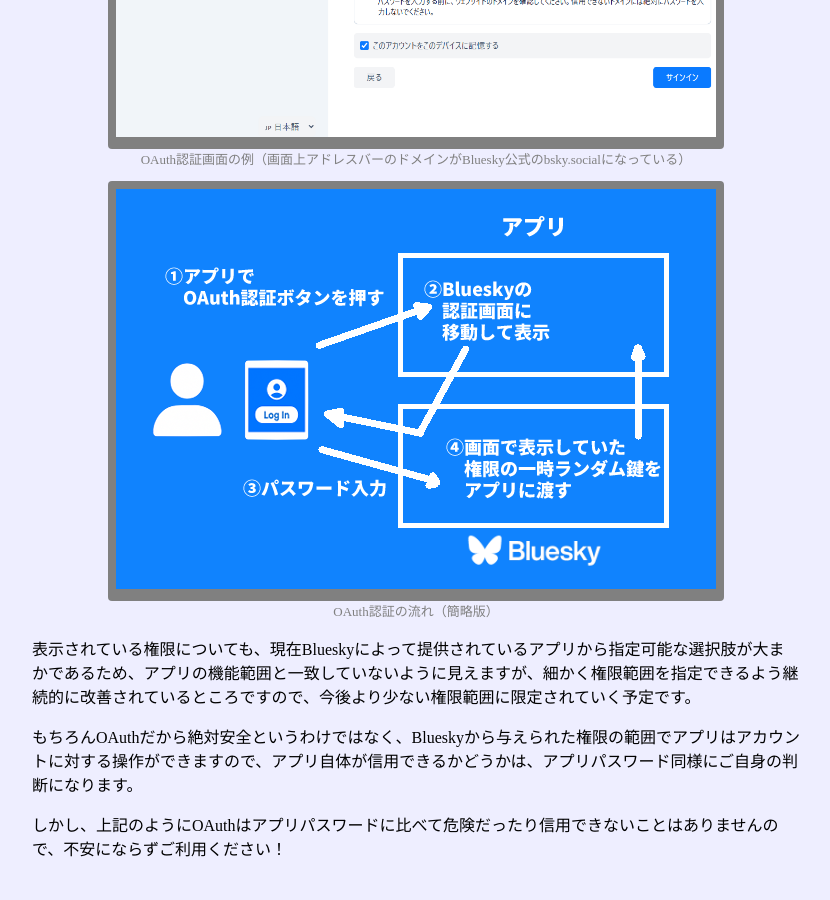
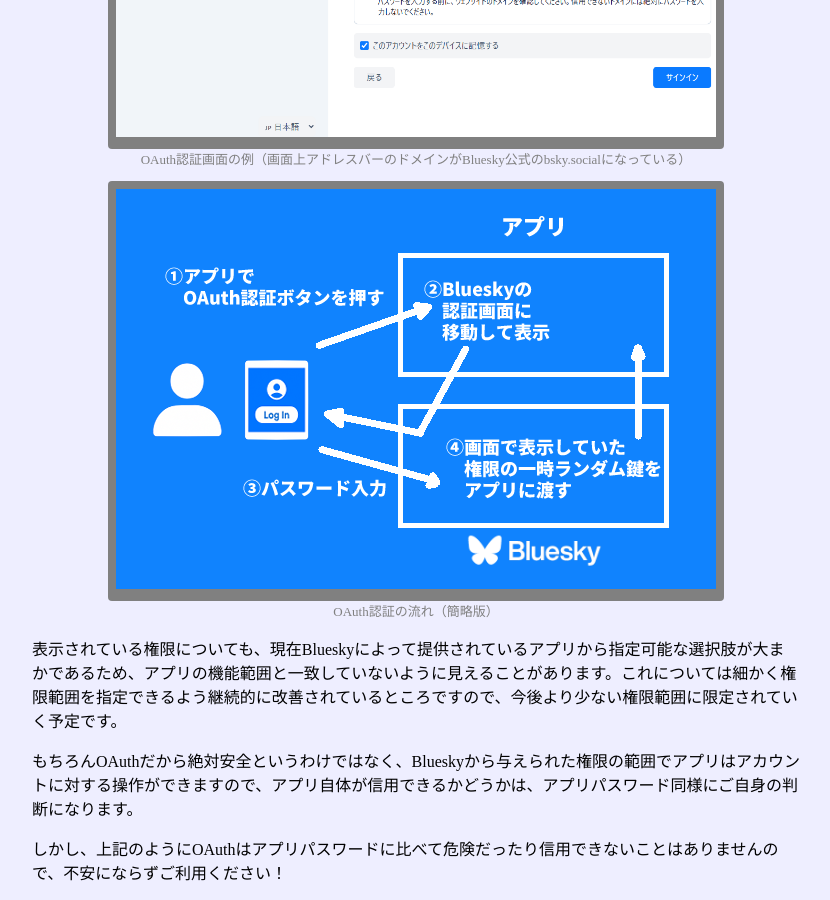
Before and after one commit to bills-appworks/bsky-misc, a Jekyll site: the page built from OAuth-and-AppPassword/index.md, in a window 1280 px wide and 900 px high, scrolled down 1635 px. Shown: the whole window, without its empty margins (224-1054 px from the left). Built offline with Jekyll 4.4.1, drawn with Linux system fonts in a browser that asks for light colours; our own code applies the rules of GitHub Pages for plain Markdown files; before the commit the page ends 2511 px from its top, so only the background shows below that; some of the changed text lies outside the part shown.

Commit message:
一部の長い文を分割

```diff
--- a/OAuth-and-AppPassword/index.md
+++ b/OAuth-and-AppPassword/index.md
@@ -55,7 +55,7 @@ OAuth認証画面ではアプリに対して与える権限が表示されるた
 </div>
 <div style="text-align: center; font-size: small; color: gray; margin-bottom: 1em;">OAuth認証の流れ（簡略版）</div>
 
-表示されている権限についても、現在Blueskyによって提供されているアプリから指定可能な選択肢が大まかであるため、アプリの機能範囲と一致していないように見えますが、細かく権限範囲を指定できるよう継続的に改善されているところですので、今後より少ない権限範囲に限定されていく予定です。
+表示されている権限についても、現在Blueskyによって提供されているアプリから指定可能な選択肢が大まかであるため、アプリの機能範囲と一致していないように見えることがあります。これについては細かく権限範囲を指定できるよう継続的に改善されているところですので、今後より少ない権限範囲に限定されていく予定です。
 
 もちろんOAuthだから絶対安全というわけではなく、Blueskyから与えられた権限の範囲でアプリはアカウントに対する操作ができますので、アプリ自体が信用できるかどうかは、アプリパスワード同様にご自身の判断になります。
 
```
Also changed, not shown: other parts of OAuth-and-AppPassword/index.md (+1 -1 lines).
